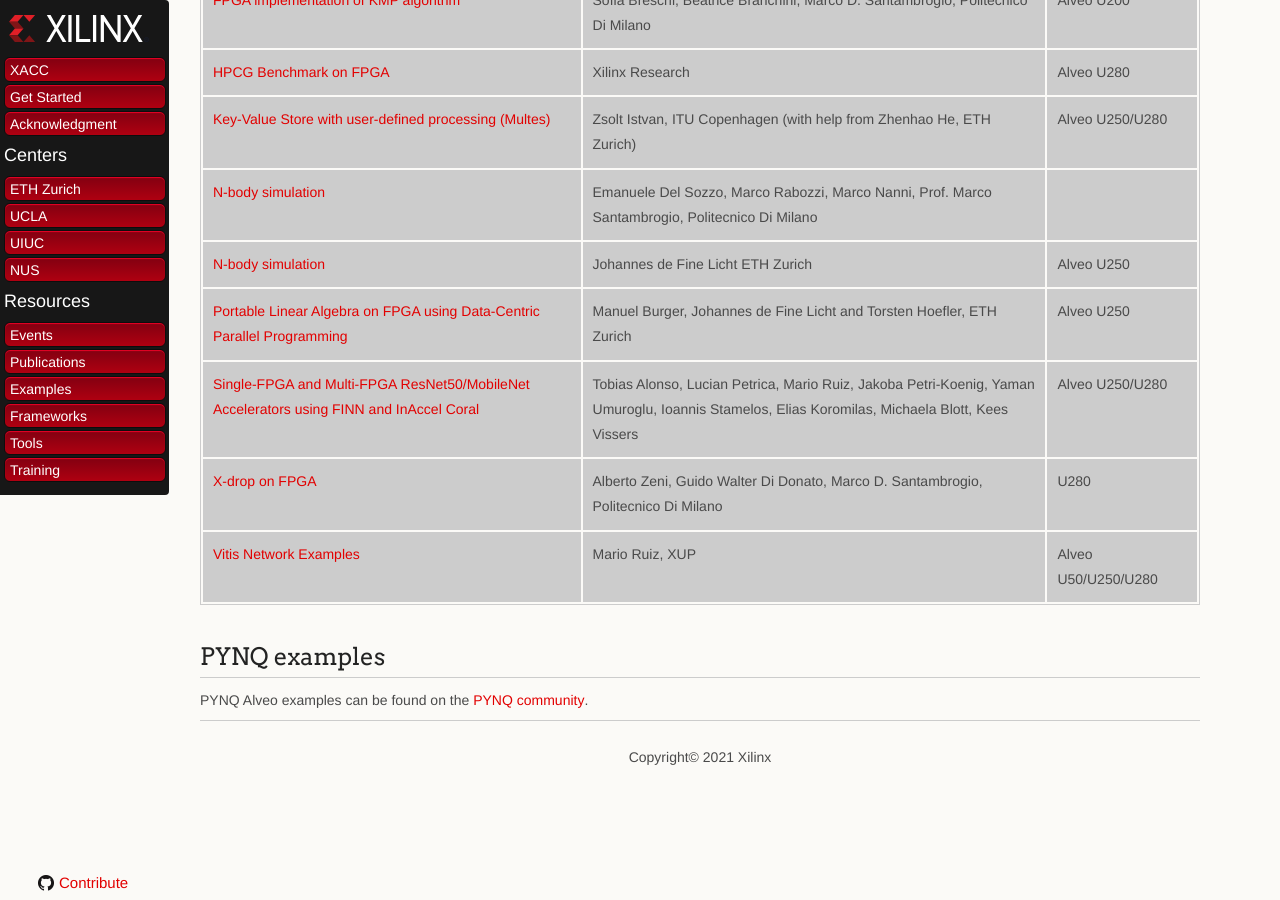
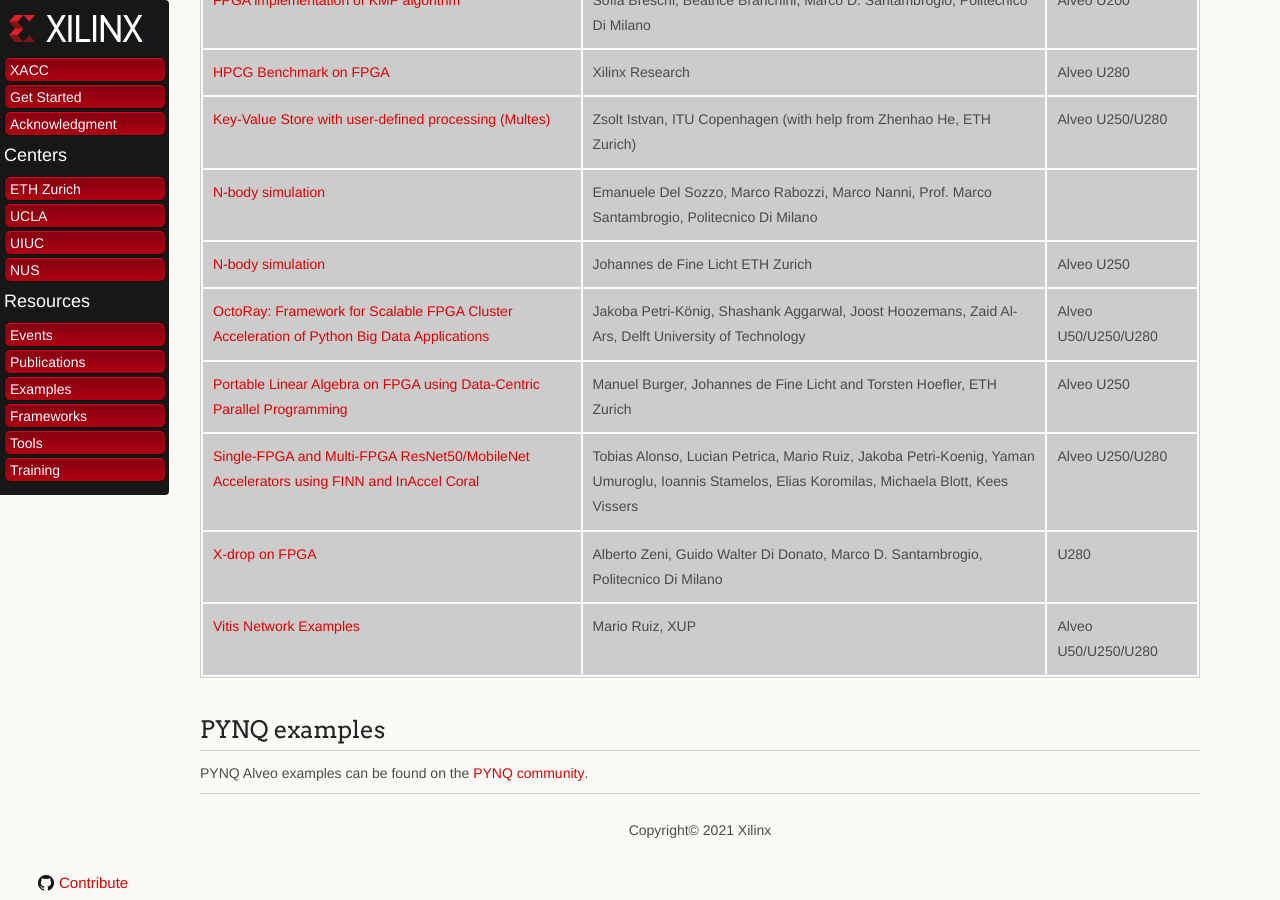
Before and after one commit to Xilinx/xacc, a Jekyll site: the page built from docs/examples.md, in a window 1280 px wide and 900 px high, scrolled down 1061 px. Built offline with Jekyll 4.4.1, drawn with Linux system fonts in a browser that asks for light colours; our own code applies the rules of GitHub Pages for plain Markdown files.

Commit message:
[examples.md] Add OctoRay project to examples list

```diff
--- a/docs/examples.md
+++ b/docs/examples.md
@@ -27,6 +27,7 @@
 | [Key-Value Store with user-defined processing (Multes)](https://github.com/zistvan/Multes_for_Vitis_with_100Gbps_TCP-IP) | Zsolt Istvan, ITU Copenhagen (with help from Zhenhao He, ETH Zurich) | Alveo U250/U280 |
 | [N-body simulation](https://bitbucket.org/necst/xohw17_bibbidin-bobbidyboo_public/) | Emanuele Del Sozzo, Marco Rabozzi, Marco Nanni, Prof. Marco Santambrogio, Politecnico Di Milano ||
 | [N-body simulation](https://github.com/spcl/nbody_hls) | Johannes de Fine Licht ETH Zurich | Alveo U250 |
+| [OctoRay: Framework for Scalable FPGA Cluster Acceleration of Python Big Data Applications](https://github.com/abs-tudelft/octoray) | Jakoba Petri-König, Shashank Aggarwal, Joost Hoozemans, Zaid Al-Ars, Delft University of Technology | Alveo U50/U250/U280 |
 | [Portable Linear Algebra on FPGA using Data-Centric Parallel Programming](https://github.com/manuelburger/daceBLAS_demo) | Manuel Burger, Johannes de Fine Licht and Torsten Hoefler, ETH Zurich | Alveo U250 |
 | [Single-FPGA and Multi-FPGA ResNet50/MobileNet Accelerators using FINN and InAccel Coral](https://github.com/inaccel/runtime/tree/Xilinx-MP/) | Tobias Alonso, Lucian Petrica, Mario Ruiz, Jakoba Petri-Koenig, Yaman Umuroglu, Ioannis Stamelos, Elias Koromilas, Michaela Blott, Kees Vissers | Alveo U250/U280 |
 | [X-drop on FPGA](https://github.com/albertozeni/XDropXOHW-Public) | Alberto Zeni, Guido Walter Di Donato, Marco D. Santambrogio, Politecnico Di Milano | U280 |
```
